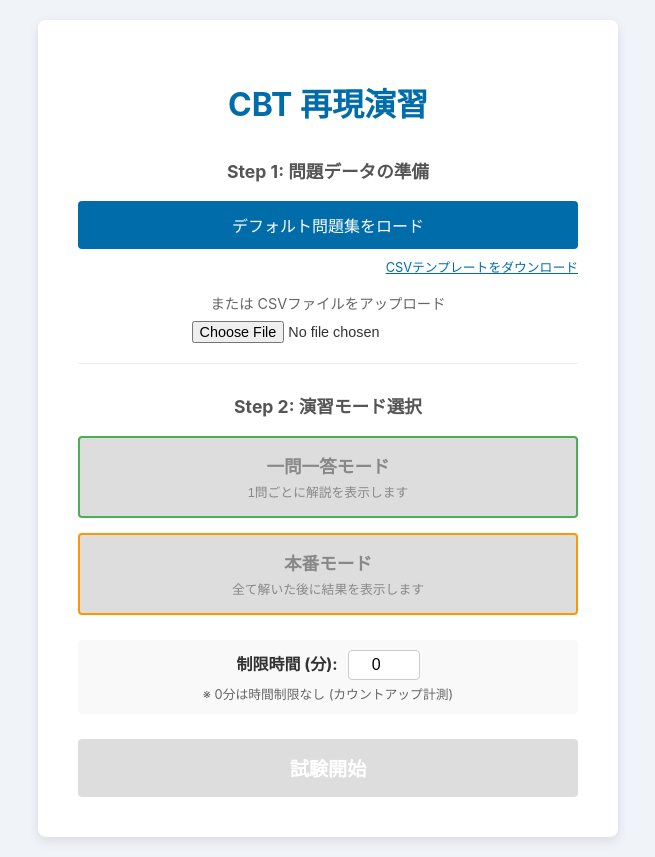
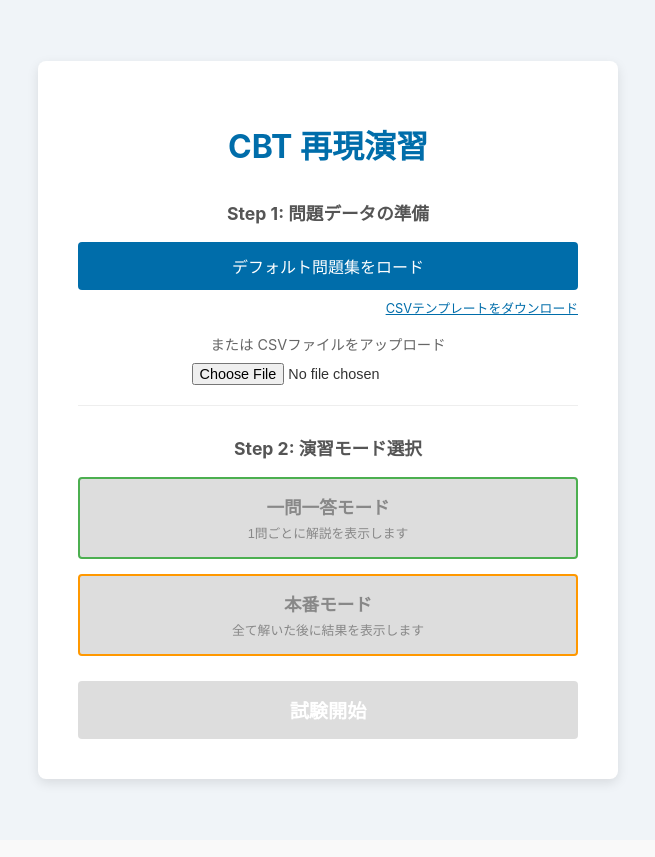
Before and after one commit to n4tt0u/jstqb-cbt-simulator, a React (Vite) app: page / in a window 1280 px wide. Shown: the whole page, without its empty margins (312-967 px from the left). Built offline with nearby package versions, Linux system fonts and the light colour scheme.

Commit message:
Update StartScreen and QuestionScreen with time limit display changes

```diff
--- a/src/components/QuestionScreen.jsx
+++ b/src/components/QuestionScreen.jsx
@@ -125,6 +125,7 @@ const QuestionScreen = ({
             {/* ヘッダー */}
             <header className="cbt-header" style={{ background: COLORS.PRIMARY }}>
                 <div className="header-info">
+                    {mode === 'exam' && (
                         <div className="info-row">
                             <span className="info-icon">🕒</span>
                             <span style={{
@@ -134,6 +135,7 @@ const QuestionScreen = ({
                                 {timeLimit === 0 ? `経過時間 ${formatTime(timerSeconds)}` : `残り時間 ${formatTime(timerSeconds)}`}
                             </span>
                         </div>
+                    )}
                     <div className="info-row">
                         <span className="info-icon">📑</span>
                         <span>{currentIndex + 1} / {totalQuestions} 問</span>
--- a/src/components/StartScreen.jsx
+++ b/src/components/StartScreen.jsx
@@ -138,7 +138,8 @@ const StartScreen = ({ onQuestionsLoaded, onStart }) => {
                             </span>
                         </button>
 
-                        {/* タイマー設定 (模試/一問一答共通) */}
+                        {/* タイマー設定 (模試モードのみ) */}
+                        {mode === 'exam' && (
                             <div className="timer-section">
                                 <label style={{ fontWeight: 'bold', marginRight: '10px' }}>制限時間 (分):</label>
                                 <input
@@ -155,6 +156,7 @@ const StartScreen = ({ onQuestionsLoaded, onStart }) => {
                                     {timeLimit === 0 ? '※ 0分は時間制限なし (カウントアップ計測)' : `※ ${timeLimit}分で試験終了`}
                                 </div>
                             </div>
+                        )}
 
                         <button
                             onClick={handleStart}
```
Lines whose indentation alone changed are shown as unchanged.
